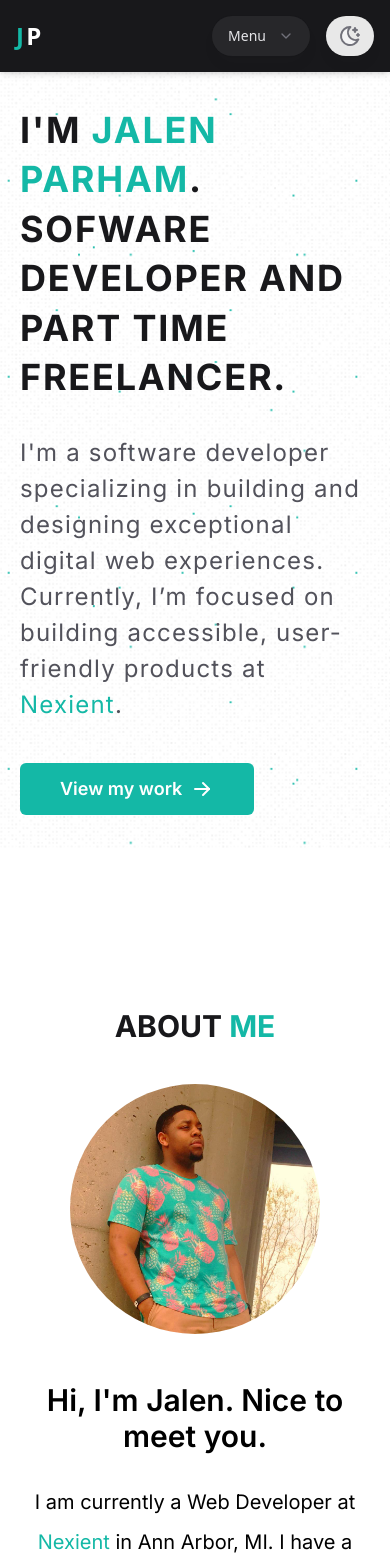
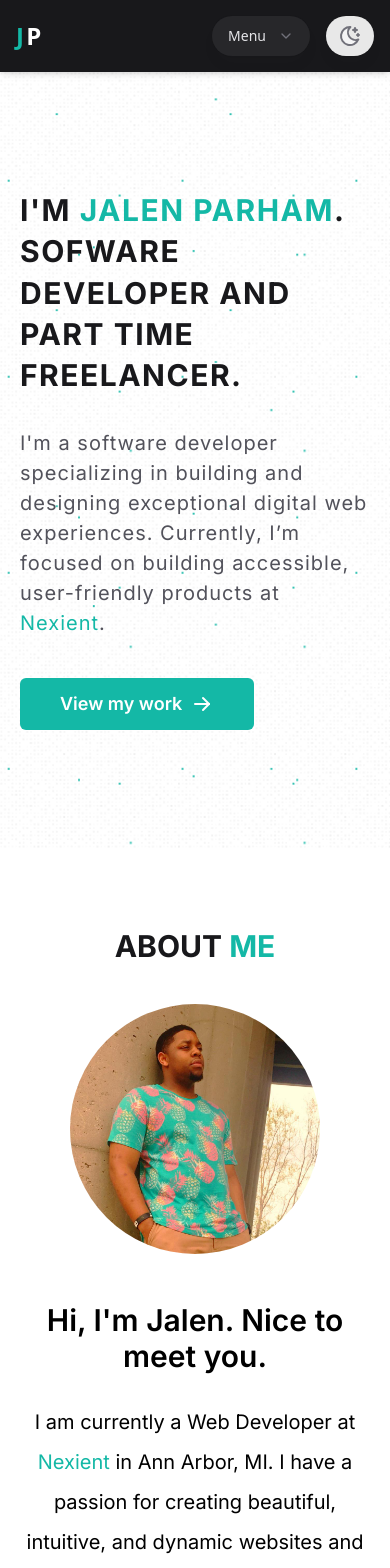
Before and after one commit to jalenparham97/personal-website, a Next.js app: page / in a window 390 px wide. Shown: the top 1568 px of the page. Built offline with nearby package versions, Linux system fonts and the light colour scheme.

Commit message:
Fixing some responsive issues on the home page.

```diff
--- a/src/pages/index.tsx
+++ b/src/pages/index.tsx
@@ -37,14 +37,14 @@ export default function Home() {
         <header className="flex flex-col justify-center h-[92vh] bg-[url('/images/hero-background-light.svg')] dark:bg-[url('/images/hero-background-dark.svg')] bg-cover bg-no-repeat w-full">
           <div className="max-w-7xl mx-auto px-5">
             <div className="uppercase">
-              <h1 className="text-4xl font-bold lg:text-5xl text-zinc-900 dark:text-white tracking-wider !leading-snug">
+              <h1 className="text-3xl font-bold lg:text-5xl text-zinc-900 dark:text-white tracking-wider !leading-snug">
                 I&apos;m <span className="text-teal-500">Jalen Parham</span>.
               </h1>
-              <h1 className="text-4xl font-bold lg:text-5xl text-zinc-900 dark:text-white tracking-wider !leading-snug">
+              <h1 className="text-3xl font-bold lg:text-5xl text-zinc-900 dark:text-white tracking-wider !leading-snug">
                 Sofware Developer and part time freelancer.
               </h1>
             </div>
-            <p className="text-zinc-600 dark:text-zinc-100 tracking-wider !leading-normal max-w-5xl mt-8 text-2xl lg:text-3xl">
+            <p className="text-zinc-600 dark:text-zinc-100 tracking-wider !leading-normal max-w-5xl mt-8 text-xl lg:text-3xl">
               I&apos;m a software developer specializing in building and
               designing exceptional digital web experiences. Currently, I’m
               focused on building accessible, user-friendly products at{' '}
@@ -72,7 +72,7 @@ export default function Home() {
         </header>
       </div>
 
-      <div className="max-w-7xl mx-auto px-5 py-40">
+      <div className="max-w-7xl mx-auto px-5 py-20 lg:py-40">
         <h2 className="uppercase text-3xl font-bold lg:text-4xl text-center text-zinc-900 dark:text-white">
           About <span className="text-teal-500">Me</span>
         </h2>
@@ -115,7 +115,7 @@ export default function Home() {
       </div>
 
       <div className="bg-zinc-900 dark:bg-zinc-800">
-        <div className="max-w-7xl mx-auto px-5 py-40">
+        <div className="max-w-7xl mx-auto px-5 py-20 lg:py-40">
           <div className="text-center">
             <h2 className="uppercase text-3xl font-bold lg:text-4xl text-white">
               My <span className="text-teal-500">Services</span>
@@ -145,7 +145,7 @@ export default function Home() {
         </div>
       </div>
 
-      <div className="max-w-7xl mx-auto px-5 py-40">
+      <div className="max-w-7xl mx-auto px-5 py-20 lg:py-40">
         <h2 className="uppercase text-3xl font-bold lg:text-4xl text-center text-zinc-900 dark:text-white">
           My <span className="text-teal-500">Portfolio</span>
         </h2>
@@ -182,7 +182,7 @@ export default function Home() {
       </div>
 
       <div className="bg-zinc-200 dark:bg-zinc-800">
-        <div className="max-w-7xl mx-auto px-5 py-40">
+        <div className="max-w-7xl mx-auto px-5 py-20 lg:py-40">
           <h2 className="uppercase text-3xl font-bold lg:text-4xl text-center text-zinc-900 dark:text-white">
             Contact <span className="text-teal-500">Me</span>
           </h2>
```
